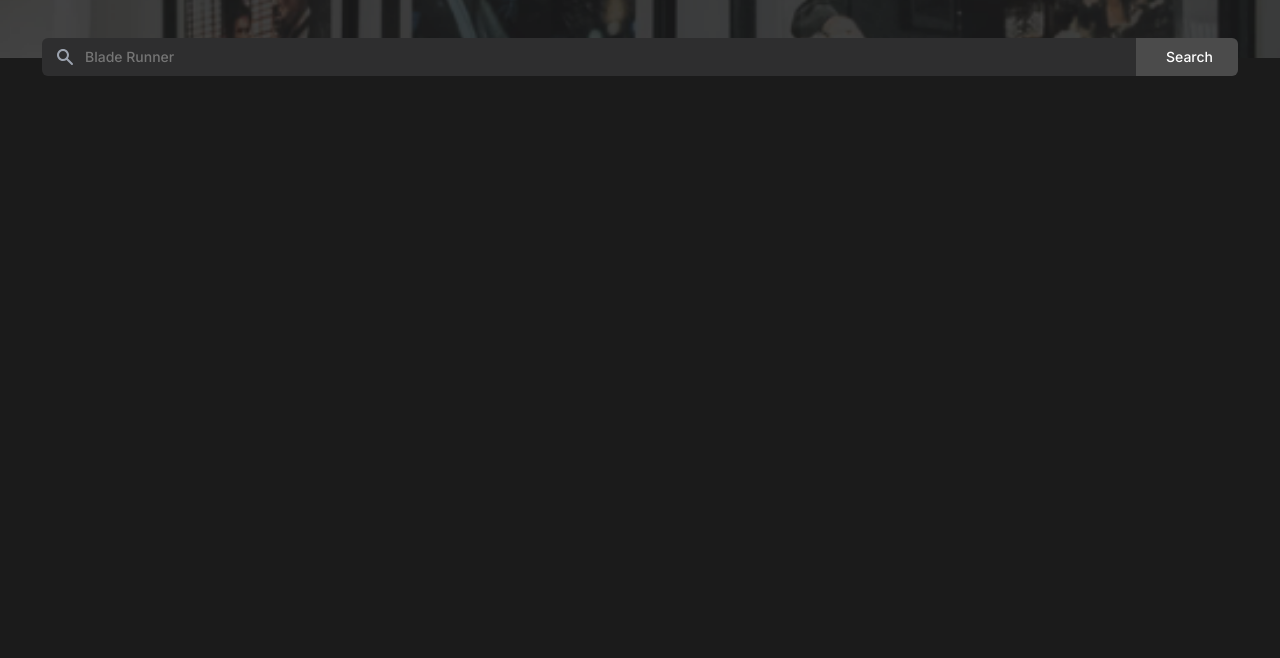
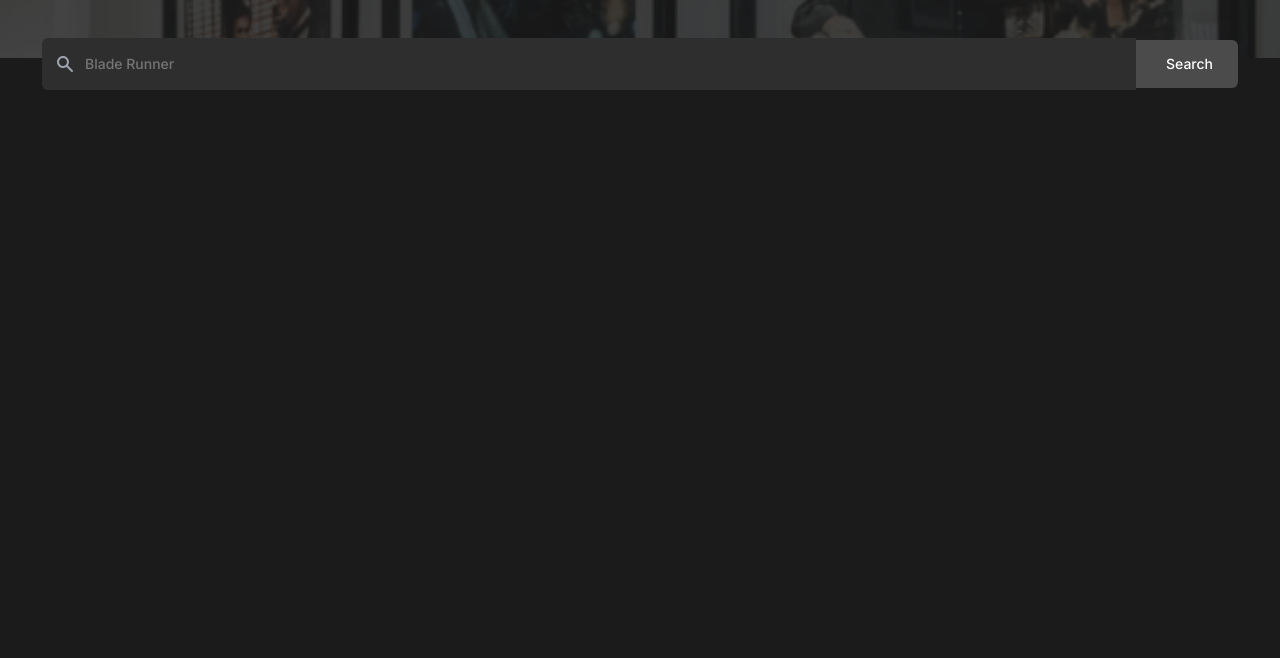
Before and after one commit to ste1v0/scrimba, a browser extension: page movie-watchlist/index.html in a window 1280 px wide. Shown: the part 142-800 px from the top of the page. Drawn offline with Linux system fonts and the light colour scheme.

Commit message:
fix: input padding

```diff
--- a/movie-watchlist/index.css
+++ b/movie-watchlist/index.css
@@ -51,7 +51,7 @@ form {
     border-top-left-radius: 6px;
     border-bottom-left-radius: 6px;
     background: #2E2E2F;
-    padding: 9px 13px;
+    padding: 1em 13px;
 }
 
 #search-img {
@@ -82,6 +82,6 @@ form {
     font-family: inherit;
     background: #4B4B4B;
     border: none;
-    padding: 9px 25px 9px 30px;
+    padding: 1em 25px 1em 30px;
     cursor: pointer;
 }
```
